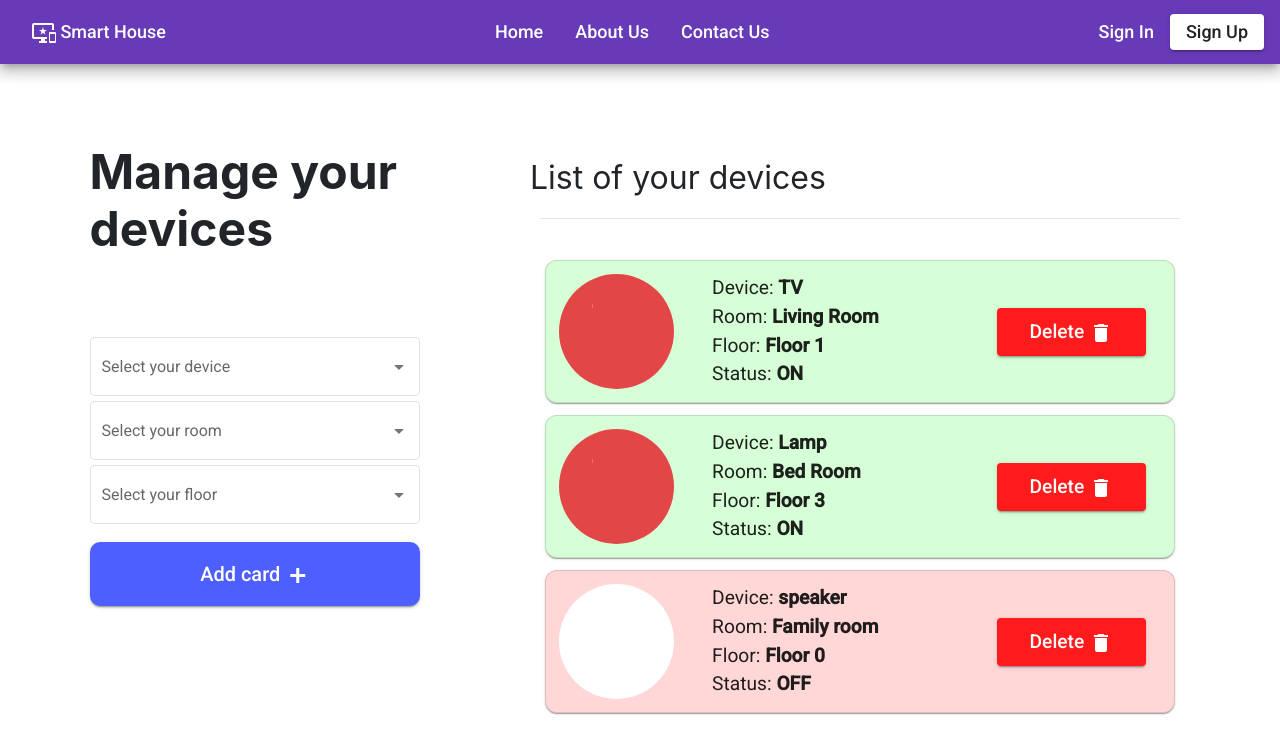
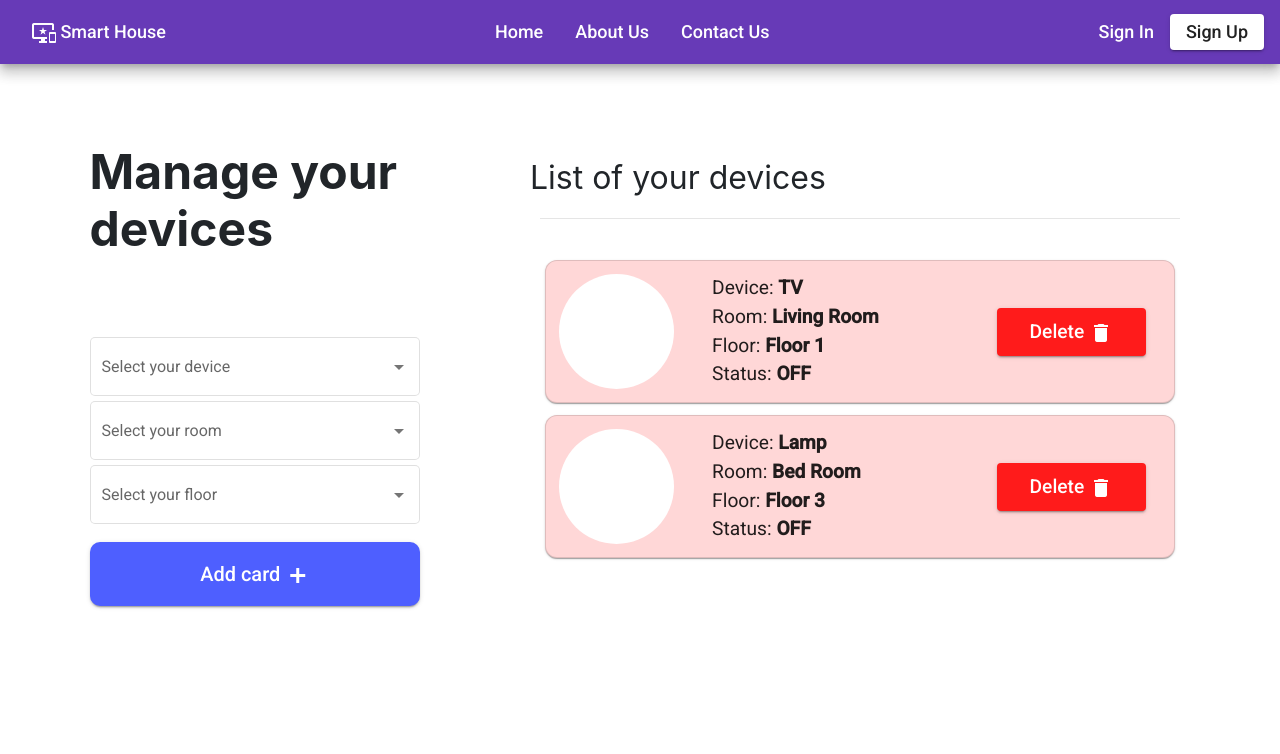
Before and after one commit to Mr-Yassine/Smart-House, an Angular app: page / in a window 1280 px wide. Shown: the top 754 px of the page. Built offline with nearby package versions, Linux system fonts and the light colour scheme; data requests are answered from the project's data file.

Commit message:
first commit

```diff
--- a/db.json
+++ b/db.json
@@ -13,6 +13,13 @@
       "phone": "0698765432",
       "email": "bilal@gmail.com",
       "password": "321"
+    },
+    {
+      "id": 1649005300,
+      "name": "sd",
+      "phone": "9393",
+      "email": "d@DZ",
+      "password": "dz"
     }
   ],
   "cards": [
@@ -21,27 +28,18 @@
       "device": "TV",
       "floor": "Floor 1",
       "room": "Living Room",
-      "status": "ON",
-      "on": true,
-      "off": false
+      "status": "OFF",
+      "on": false,
+      "off": true
     },
     {
       "id": 2,
       "device": "Lamp",
       "floor": "Floor 3",
       "room": "Bed Room",
-      "status": "ON",
-      "on": true,
-      "off": false
-    },
-    {
-      "id": 1648961216,
-      "device": "speaker",
-      "room": "Family room",
-      "floor": "Floor 0",
-      "off": true,
+      "status": "OFF",
       "on": false,
-      "status": "OFF"
+      "off": true
     }
   ],
   "rooms": [
--- a/src/app/componenets/card/card.component.ts
+++ b/src/app/componenets/card/card.component.ts
@@ -1,6 +1,7 @@
 import { Component, OnInit } from '@angular/core';
 import { CardService } from 'src/app/services/cards/card.service';
 import { ICards } from 'src/app/models/icards';
+import {MatSnackBar} from '@angular/material/snack-bar';
 
 @Component({
   selector: 'app-card',
@@ -13,7 +14,7 @@ export class CardComponent implements OnInit {
 
 
 
-  constructor(private cardService: CardService) {}
+  constructor(private cardService: CardService, private _snackBar: MatSnackBar) {}
 
   ngOnInit(): void {
     this.getCards();
@@ -51,6 +52,8 @@ export class CardComponent implements OnInit {
       .subscribe(() => {
         this.cards = this.cards.filter(card => card.id !== id);
       })
+
+      this._snackBar.open("Card deleted successfully", "close");
   }
 
 }
--- a/src/app/componenets/device-card/device-card.component.ts
+++ b/src/app/componenets/device-card/device-card.component.ts
@@ -1,6 +1,7 @@
 import { Component, OnInit } from '@angular/core';
 import { IDevices } from 'src/app/models/idevices';
 import { CardService } from 'src/app/services/cards/card.service';
+import {MatSnackBar} from '@angular/material/snack-bar';
 
 
 
@@ -14,7 +15,7 @@ import { CardService } from 'src/app/services/cards/card.service';
 })
 export class DeviceCardComponent implements OnInit {
 
-  constructor(private cardService: CardService) { }
+  constructor(private cardService: CardService, private _snackBar: MatSnackBar) { }
 
   ngOnInit(): void {
     this.getDevices();
@@ -34,5 +35,7 @@ export class DeviceCardComponent implements OnInit {
     .subscribe(() => {
       this.devices = this.devices.filter(device => device.id !== id)
     })
+
+    this._snackBar.open("Device deleted successfully", "close");
   }
 }
--- a/src/app/componenets/floor-card/floor-card.component.ts
+++ b/src/app/componenets/floor-card/floor-card.component.ts
@@ -1,6 +1,8 @@
 import { Component, OnInit } from '@angular/core';
 import { CardService } from 'src/app/services/cards/card.service';
 import { IFloor } from 'src/app/models/ifloor';
+import {MatSnackBar} from '@angular/material/snack-bar';
+
 
 @Component({
   selector: 'app-floor-card',
@@ -9,7 +11,7 @@ import { IFloor } from 'src/app/models/ifloor';
 })
 export class FloorCardComponent implements OnInit {
 
-  constructor(private cardService: CardService) { }
+  constructor(private cardService: CardService, private _snackBar: MatSnackBar) { }
 
   ngOnInit(): void {
     this.getFloors();
@@ -31,5 +33,7 @@ export class FloorCardComponent implements OnInit {
     .subscribe(()=> {
       this.floors = this.floors.filter(floor => floor.id != id)
     })
+
+    this._snackBar.open("Floor deleted successfully", "close");
   }
 }
--- a/src/app/componenets/room-card/room-card.component.ts
+++ b/src/app/componenets/room-card/room-card.component.ts
@@ -1,6 +1,8 @@
 import { Component, OnInit } from '@angular/core';
 import { CardService } from 'src/app/services/cards/card.service';
 import { IRoom } from 'src/app/models/iroom';
+import {MatSnackBar} from '@angular/material/snack-bar';
+
 
 @Component({
   selector: 'app-room-card',
@@ -9,7 +11,7 @@ import { IRoom } from 'src/app/models/iroom';
 })
 export class RoomCardComponent implements OnInit {
 
-  constructor(private cardService: CardService) { }
+  constructor(private cardService: CardService, private _snackBar: MatSnackBar) { }
 
   ngOnInit(): void {
     this.getRooms();
@@ -29,5 +31,7 @@ export class RoomCardComponent implements OnInit {
     .subscribe(() => {
       this.rooms = this.rooms.filter(room => room.id !== id)
     })
+
+    this._snackBar.open("Room deleted successfully", "close");
   }
 }
--- a/src/app/pages/login/login.component.ts
+++ b/src/app/pages/login/login.component.ts
@@ -3,6 +3,7 @@ import {FormControl, Validators} from '@angular/forms';
 import {Router} from '@angular/router';
 import {UserService} from '../../services/users/user.service';
 import {IUsers} from 'src/app/models/iusers';
+import {MatSnackBar} from '@angular/material/snack-bar';
 
 @Component({
   selector: 'app-login',
@@ -11,7 +12,7 @@ import {IUsers} from 'src/app/models/iusers';
 })
 export class LoginComponent implements OnInit {
 
-  constructor(private userService: UserService, private router: Router) { }
+  constructor(private userService: UserService, private router: Router, private _snackBar: MatSnackBar) { }
 
   ngOnInit(): void {
     this.getUsers();
@@ -40,6 +41,7 @@ export class LoginComponent implements OnInit {
 
       for (let i = 0; i < this.users.length; i++) {
         if (this.users[i].email == this.email && this.users[i].password == this.password) {
+          this._snackBar.open("You are logged successfully", "close");
           this.router.navigate(['/home']);
           break;
         } else {
--- a/src/app/pages/register/register.component.ts
+++ b/src/app/pages/register/register.component.ts
@@ -3,6 +3,7 @@ import { FormControl, Validators } from '@angular/forms';
 import { UserService } from 'src/app/services/users/user.service';
 import { IUsers } from 'src/app/models/iusers';
 import {Router} from '@angular/router';
+import {MatSnackBar} from '@angular/material/snack-bar';
 
 @Component({
   selector: 'app-register',
@@ -18,7 +19,7 @@ export class RegisterComponent implements OnInit {
 
 
 
-  constructor(private userService: UserService, private router: Router) { }
+  constructor(private userService: UserService, private router: Router, private _snackBar: MatSnackBar) { }
 
   ngOnInit(): void {
     this.getUsers();
@@ -64,6 +65,8 @@ export class RegisterComponent implements OnInit {
           this.MyUser.email = '';
           this.MyUser.password = '';
 
+          this._snackBar.open("User registred successfully", "close");
+
           this.router.navigateByUrl("/login")
         }
 
```
